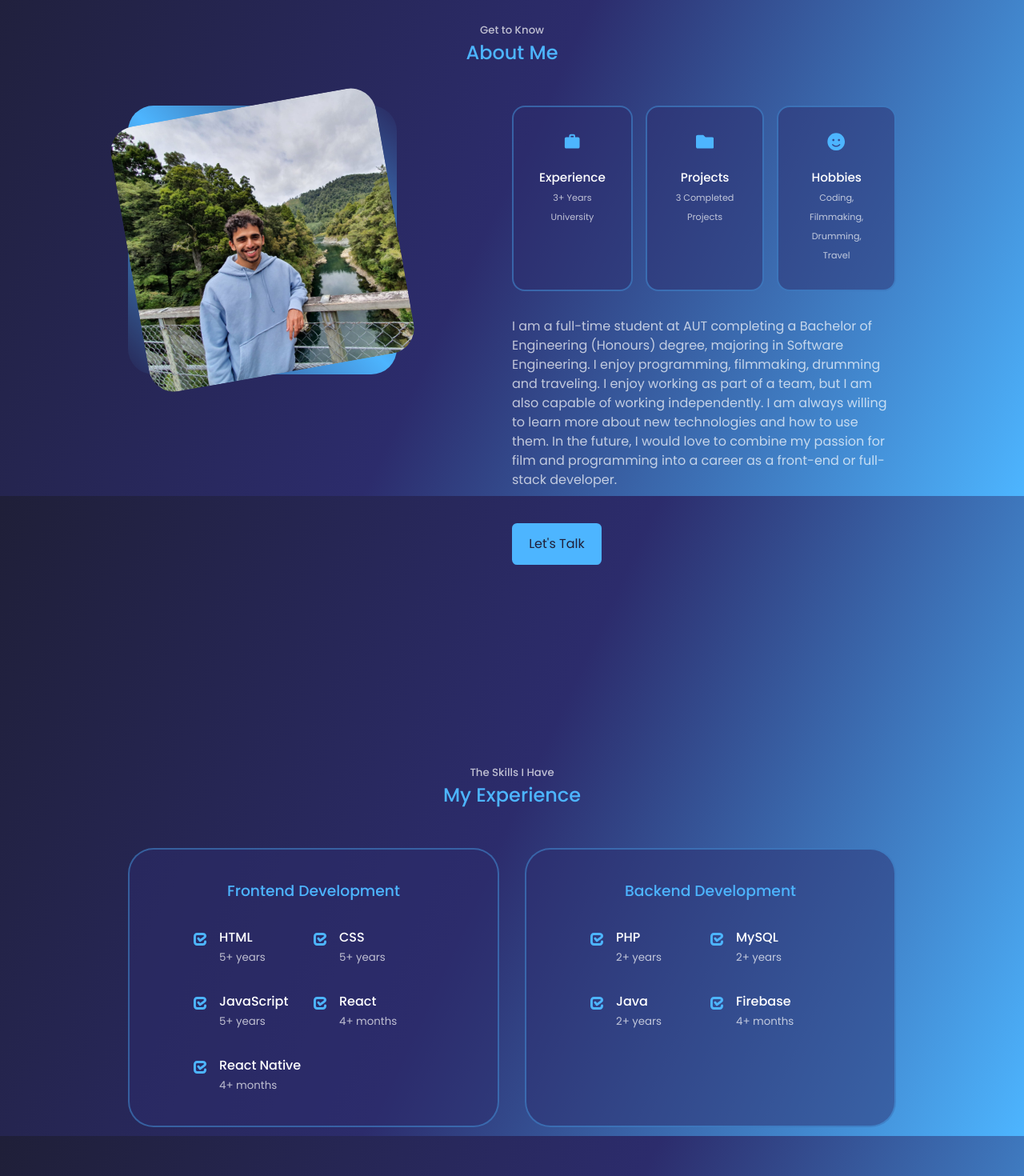
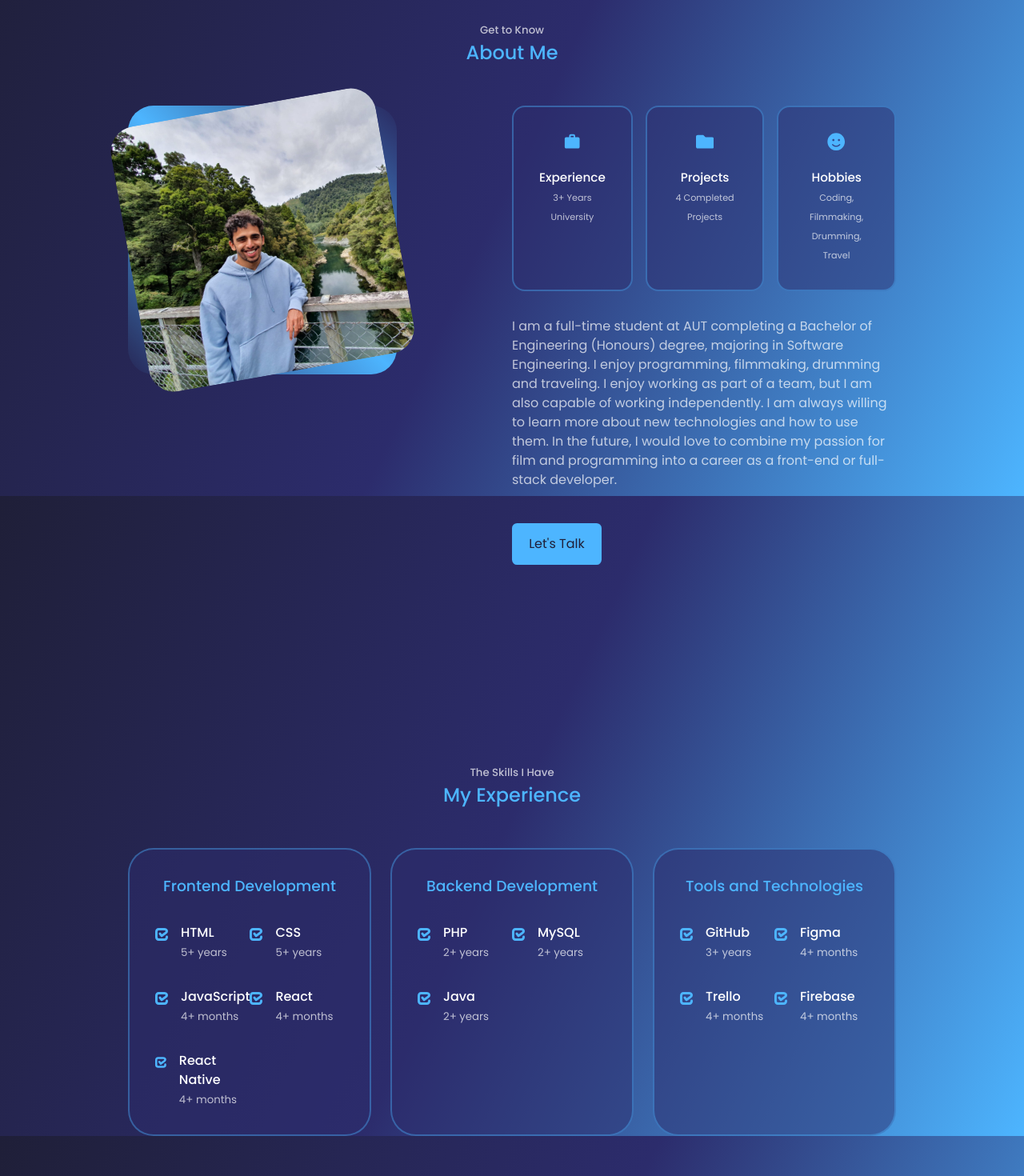
Before and after one commit to kyledf/kyledf.github.io, a React (Create React App) app: page / in a window 1280 px wide. Shown: the part 980-2450 px from the top of the page at 80% size. Built offline with nearby package versions, Linux system fonts and the light colour scheme.

Commit message:
Added tools and tech to experience

```diff
--- a/src/components/about/About.jsx
+++ b/src/components/about/About.jsx
@@ -20,16 +20,20 @@ const About = () => {
         </div>
         <div className="aboutContent">
           <div className="aboutCards">
+            <a href="#experience">
               <article className="aboutCard">
                 <MdWork className="aboutIcon" />
                 <h5>Experience</h5>
                 <small>3+ Years University</small>
               </article>
+            </a>
+            <a href="#portfolio">
               <article className="aboutCard">
                 <FaFolder className="aboutIcon" />
                 <h5>Projects</h5>
-              <small>3 Completed Projects</small>
+                <small>4 Completed Projects</small>
               </article>
+            </a>
               <article className="aboutCard">
                 <FaSmile className="aboutIcon" />
                 <h5>Hobbies</h5>
@@ -39,12 +43,12 @@ const About = () => {
 
           <p>
             I am a full-time student at AUT completing a Bachelor of Engineering
-            (Honours) degree, majoring in Software Engineering. I enjoy programming,
-            filmmaking, drumming and traveling. I enjoy working as part of a
-            team, but I am also capable of working independently. I am always willing to
-            learn more about new technologies and how to use them. In the
-            future, I would love to combine my passion for film and programming
-            into a career as a front-end or full-stack developer.
+            (Honours) degree, majoring in Software Engineering. I enjoy
+            programming, filmmaking, drumming and traveling. I enjoy working as
+            part of a team, but I am also capable of working independently. I am
+            always willing to learn more about new technologies and how to use
+            them. In the future, I would love to combine my passion for film and
+            programming into a career as a front-end or full-stack developer.
           </p>
 
           <a href="#contact" className="button buttonPrimary">
--- a/src/components/about/about.css
+++ b/src/components/about/about.css
@@ -37,14 +37,16 @@
 
 .aboutCard {
   background: var(--colour-bg-variant);
+  color: var(--colour-white);
   border: 2px solid var(--colour-primary-variant);
   border-radius: 1rem;
   padding: 2rem;
   text-align: center;
   transition: var(--transition);
+  height: 100%;
 }
 
-.aboutCard:hover{
+.aboutCard:hover {
   transform: scale(1.05);
 }
 
--- a/src/components/experience/Experience.jsx
+++ b/src/components/experience/Experience.jsx
@@ -32,7 +32,7 @@ const Experience = () => {
               <SiCheckmarx className="experienceDetailsIcon" />
               <div>
                 <h4>JavaScript</h4>
-                <small className="textLight">5+ years</small>
+                <small className="textLight">4+ months</small>
               </div>
             </article>
             <article className="experienceDetails">
@@ -76,6 +76,33 @@ const Experience = () => {
                 <small className="textLight">2+ years</small>
               </div>
             </article>
+          </div>
+        </div>
+
+        <div className="experienceTools">
+          <h3>Tools and Technologies</h3>
+          <div className="experienceContent">
+            <article className="experienceDetails">
+              <SiCheckmarx className="experienceDetailsIcon" />
+              <div>
+                <h4>GitHub</h4>
+                <small className="textLight">3+ years</small>
+              </div>
+            </article>
+            <article className="experienceDetails">
+              <SiCheckmarx className="experienceDetailsIcon" />
+              <div>
+                <h4>Figma</h4>
+                <small className="textLight">4+ months</small>
+              </div>
+            </article>
+            <article className="experienceDetails">
+              <SiCheckmarx className="experienceDetailsIcon" />
+              <div>
+                <h4>Trello</h4>
+                <small className="textLight">4+ months</small>
+              </div>
+            </article>
             <article className="experienceDetails">
               <SiCheckmarx className="experienceDetailsIcon" />
               <div>
--- a/src/components/experience/experience.css
+++ b/src/components/experience/experience.css
@@ -1,12 +1,12 @@
 .experienceContainer {
   display: grid;
-  grid-template-columns: 1fr 1fr;
-  gap: 2rem;
+  grid-template-columns: repeat(3, 1fr);
+  gap: 1.5rem;
 }
 
 .experienceContainer > div {
   background: var(--colour-bg-variant);
-  padding: 2.4rem 5rem;
+  padding: 2rem;
   border-radius: 2rem;
   border: 2px solid var(--colour-primary-variant);
   transition: var(--transition);
--- a/src/components/header/Header.jsx
+++ b/src/components/header/Header.jsx
@@ -10,7 +10,9 @@ const Header = () => {
         <div className="headerTitle">
           <h5>Hello I am</h5>
           <h1>Kyle Francis</h1>
-          <h5 className="textLight">Software Engineer</h5>
+          <h5 className="textLight">
+            Software Engineer
+          </h5>
         </div>
         <div className="headerLinks">
           <CTA />
--- a/src/components/portfolio/Project.jsx
+++ b/src/components/portfolio/Project.jsx
@@ -4,12 +4,17 @@ import { useState } from "react";
 import { MdExpandMore } from "react-icons/md";
 
 const Project = (props) => {
-  const {id, img, title, about, icon, github, demo} = props;
+  const { id, img, title, about, icon, github, demo } = props;
   const [expand, setExpand] = useState(false);
   const [itemName, setItemName] = useState("portfolioItem");
 
+  const handleExpand = () => {
+    setExpand(!expand);
+    setItemName(expand ? "portfolioItem" : "portfolioItemExpanded");
+  };
+
   return (
-    <article key={id} className={itemName}>
+    <article key={id} className={itemName} onClick={handleExpand}>
       <div className="portfolioItemImg">
         <img src={img} alt={title} />
       </div>
@@ -27,13 +32,7 @@ const Project = (props) => {
         <a href={demo} className="button buttonPrimary" target="_blank">
           Demo
         </a>
-        <label
-          className="button expandButton"
-          onClick={() => {
-            setExpand(!expand);
-            setItemName(expand ? "portfolioItem" : "portfolioItemExpanded");
-          }}
-        >
+        <label className="button expandButton" onClick={handleExpand}>
           <MdExpandMore />
         </label>
       </div>
--- a/src/components/portfolio/portfolio.css
+++ b/src/components/portfolio/portfolio.css
@@ -17,6 +17,7 @@
 
 .portfolioItem:hover,
 .portfolioItemExpanded:hover {
+  cursor: pointer;
   transform: scale(1.03);
 }
 
```
Also changed, not shown: 12 other files (tests, documents, lock files or other folders). Lines whose indentation alone changed are shown as unchanged.
